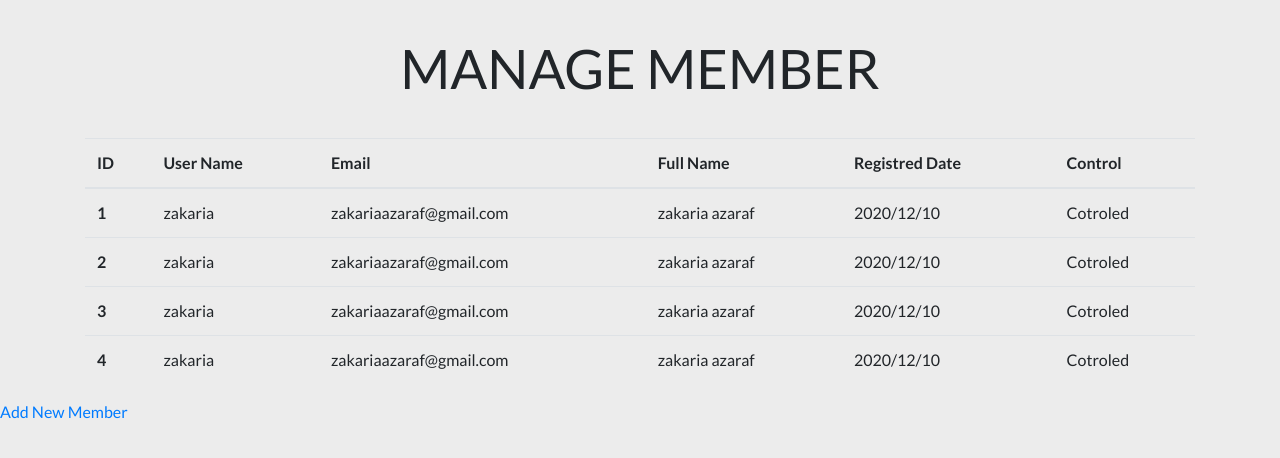
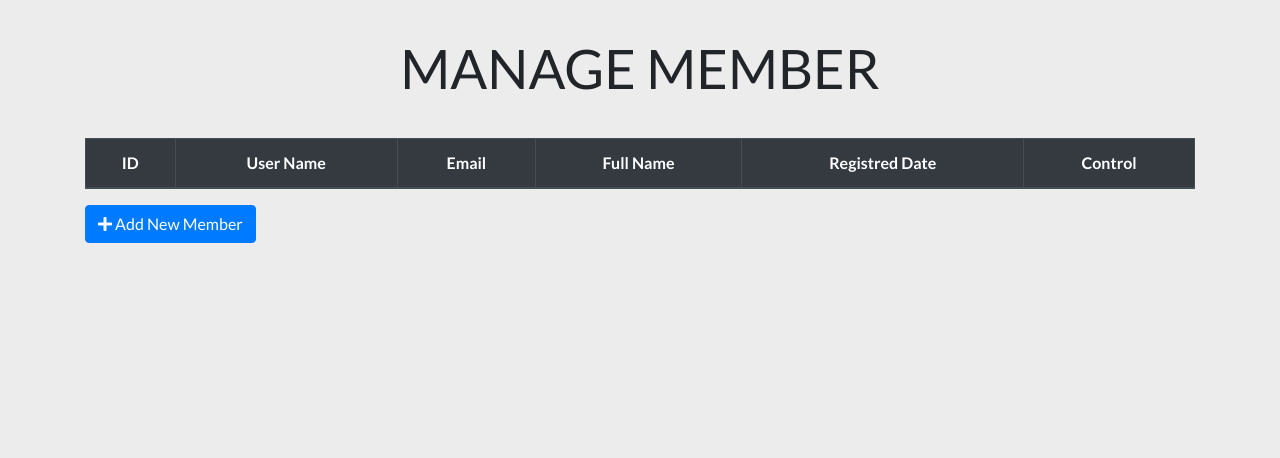
Before and after one commit to zakariaazaraf/eCommerce_project, a PHP site: page /members.php in a window 1280 px wide. Shown: the part 56-514 px from the top of the page. Run offline with PHP 8.4, Linux system fonts and the light colour scheme; the visitor is signed in with stand-in values (Sample User, id 1); tables that the repository leaves empty or names only in its code hold one stand-in row (values such as "Sample post"); lists and menus that the app fills with data are empty.

Commit message:
Delete Member Section Completed

```diff
--- a/admin/layout/css/custom/style.css
+++ b/admin/layout/css/custom/style.css
@@ -152,4 +152,8 @@ h1 {
   font-size: 1.5rem;
   cursor: pointer;
 }
+
+.container .table {
+  min-width: 600px;
+}
 /* END FORM MEMEBER */
--- a/admin/layout/js/custom/custom.js
+++ b/admin/layout/js/custom/custom.js
@@ -24,7 +24,16 @@ $(function(){ // JQUERY FUNCTION WHISH REMOVES PLACEHOLDER TEXT ON FOCUS
         $('.password').attr('type', 'password');
 
     });
+
+    // CONFIRM DELETION OF A MEMEBER
+    $('.confirm').click(function(){
+
+        return confirm("You're Going To Delete a Member !");
+
+    });
+
 });
+
 
 
 
--- a/admin/members.php
+++ b/admin/members.php
@@ -36,13 +36,23 @@
         ================================================================================
         */
         if($do == 'Manage'){
+
+            /*
+            ==================================================================================
+            ====================== BRING THE USERS FROM THE DATABASE =========================*/
+
+            $stmt = $db->prepare("SELECT * FROM users WHERE GroupID != 1");
+            $stmt->execute();
+            $rows = $stmt->fetchAll();
+
+            /*================================================================================*/
             ?>
 
             <h1 class="text-center">manage member</h1>
             <div class="container">
                 <div class="table-responsive">
-                    <table class="table">
-                        <thead>
+                    <table class="table table-striped table-bordered text-center">
+                        <thead class="thead-dark">
                             <tr>
                                 <th>ID</th>
                                 <th>User Name</th>
@@ -52,44 +62,34 @@
                                 <th>Control</th>
                             </tr>
                         </thead>
-                        <tbody>
-                            <tr>
-                                <th>1</th>
-                                <td>zakaria</td>
-                                <td>zakariaazaraf@gmail.com</td>
-                                <td>zakaria azaraf</td>
-                                <td>2020/12/10</td>
-                                <td>Cotroled</td>
-                            </tr>
-                            <tr>
-                                <th>2</th>
-                                <td>zakaria</td>
-                                <td>zakariaazaraf@gmail.com</td>
-                                <td>zakaria azaraf</td>
-                                <td>2020/12/10</td>
-                                <td>Cotroled</td>
-                            </tr>
-                            <tr>
-                                <th>3</th>
-                                <td>zakaria</td>
-                                <td>zakariaazaraf@gmail.com</td>
-                                <td>zakaria azaraf</td>
-                                <td>2020/12/10</td>
-                                <td>Cotroled</td>
-                            </tr>
-                            <tr>
-                                <th>4</th>
-                                <td>zakaria</td>
-                                <td>zakariaazaraf@gmail.com</td>
-                                <td>zakaria azaraf</td>
-                                <td>2020/12/10</td>
-                                <td>Cotroled</td>
-                            </tr>
+                        <tbod>
+
+                            <!-- START A PHP CODE WHISH BRIGN USERS FROM DB -->
+                            <?php
+                                foreach($rows as $row){
+
+                                    echo "<tr>";
+                                        echo "<th>" . $row['UserId'] . "</th>";
+                                        echo "<td>" . $row['UserName'] . "</td>";
+                                        echo "<td>" . $row['Email'] . "</td>";
+                                        echo "<td>" . $row['FullName'] . "</td>";
+                                        echo "<td></td>";
+                                        echo "<td>";
+                                            echo "<a href='?do=edit&userid=" . $row['UserId'] . "' class='btn btn-success' role='button'>Edit</a>";
+                                            echo "<a href='?do=delete&userid=" . $row['UserId'] . "' class='btn btn-danger confirm' role='button'>Delete</a>";
+                                        echo "</td>";
+                                    echo "</tr>";
+
+                                }
+                            ?>
+                            <!-- END A PHP CODE WHISH BRIGN USERS FROM DB -->
+
                         </tbody>
                     </table>
                 </div>
+                <a href='members.php?do=add' class="btn btn-primary"><i class="fas fa-plus"></i> Add New Member</a>
             </div>
-            <a href='members.php?do=add'>Add New Member</a>
+
 
 
             <?php
@@ -141,7 +141,7 @@
             // CHECK IF THE USER CAME BY A POST REQUEST
             if($_SERVER['REQUEST_METHOD'] == 'POST'){
 
-                echo '<h1>Insert member</h1>';
+                echo '<div class="container"><h1 class="text-center">Insert member</h1>';
 
                 // GET THE DATA FROM THE POST REQUEST
                 $username = $_POST['username'];
@@ -202,17 +202,17 @@
 
                     $row = $stmt->rowCount();
 
-                    echo $row . " Member Inserted !!" ;
+                    echo "<div class='alert alert-success'>" .$row . " Member Inserted !!</div></div>" ;
+
                 }
 
 
             }else{
+
                 echo "You Cant't Access This Page Directly ";
+
             }
 
-            echo "<pre>";
-            print_r($_POST);
-            echo "</pre>";
 
             /*
             ================================================================================
@@ -282,7 +282,6 @@
             // CHECK IF THE USER CAME BY A POST REQUEST
             if($_SERVER['REQUEST_METHOD'] == 'POST'){
 
-                echo '<h1>update member</h1>';
 
                 // GET THE DATA FROM THE POST REQUEST
                 $id = $_POST['userid'];
@@ -329,13 +328,49 @@
 
                     $row = $stmt->rowCount();
 
-                    echo $row . " of records updated !!" ;
+                    echo '<div class="container"><h1 class="text-center">update member</h1>';
+                    echo "<div class='alert alert-success'>" .$row . " of records updated !!</div></div>" ;
                 }
 
 
             }else{
                 echo "You Cant't Access This Page Directly ";
             }
+
+            /*
+            ================================================================================
+            == DELETE MEMBER
+            ================================================================================
+            */
+
+        }elseif($do == 'delete'){
+
+            echo "<div class='container'><h1 class='text-center'>Delete Member Page</h1>";
+
+            $userid = isset($_GET['userid']) && is_numeric($_GET['userid']) ? intval($_GET['userid'])  : 0;
+
+            // GET THE INFORMATION OF THIS USER BY HIS ID
+            $stmt = $db->prepare("SELECT * FROM users WHERE userId = ? LIMIT 1"); // QUERY
+            $stmt->execute(array($userid)); // PASS THE PARAMETER AND EXECUTE THE QUEY
+            $rowCount = $stmt->rowCount(); // GET THE NUMBER OF ROWS
+
+            // CHECK IF A CHANGE HAS MADE IN THE DATABASE
+            if($rowCount > 0){
+
+                // DELETE MEMBER PROCESS
+                $stmt = $db->prepare("DELETE FROM users WHERE UserId = :userID");
+
+                $stmt->bindParam('userID', $userid);
+
+                $stmt->execute();
+
+                echo "<div class='alert alert-success'>" . $stmt->rowCount() . " Member Deleted</div></div>";
+
+            }else{
+                echo "<div class='alert alert-danger'>ID DOESN'T EXISTS !!</div></div>";
+            }
+
+
 
         }else{
             echo 'default';
```
